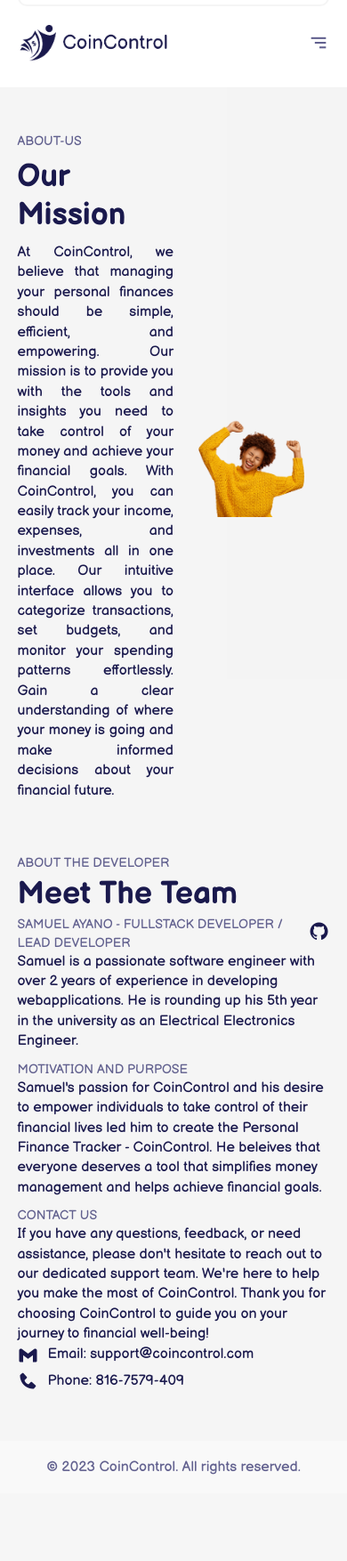
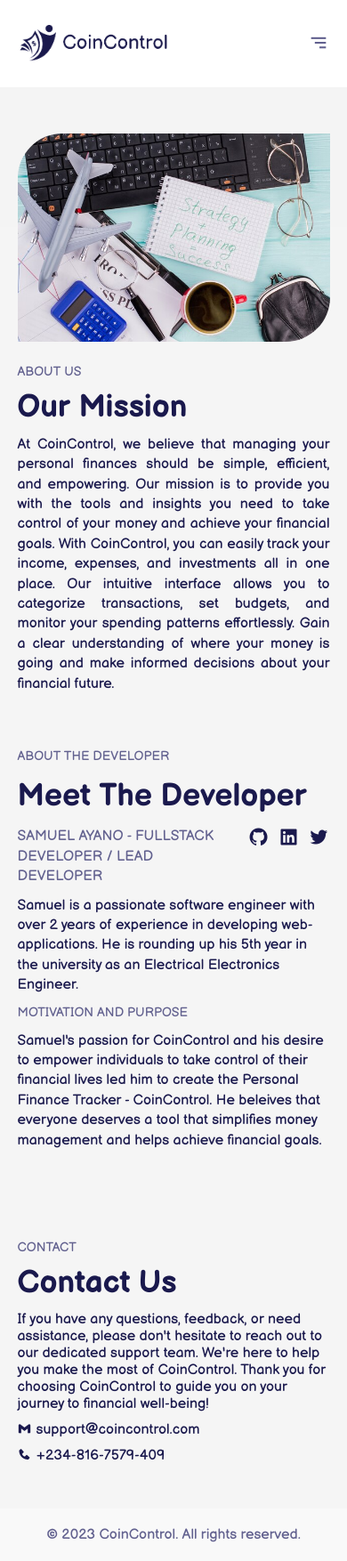
Before and after one commit to whalay/CoinControl, a Flask app: page /about in a window 390 px wide. Shown: the whole page at 89% size. Before the commit the page ends 1657 px from the top, so only its background shows below. Run offline with Flask 3, Linux system fonts and the light colour scheme.

Commit message:
updated about section

```diff
--- a/coincontrol/static/css/style.css
+++ b/coincontrol/static/css/style.css
@@ -372,8 +372,8 @@ section {
 
 .about-us .container{
     display: flex;
-    align-items: center;
-    justify-content: space-between;
+    justify-content: center;
+    gap: 20px;
 }
 .about-text{
     display: flex;
@@ -393,10 +393,10 @@ section {
 .about-bx img{
     width: 100%;
     height: auto;
+    border-radius: 50px 0;
 }
 .about-dev span{
     display: flex;
-    align-items: center;
     gap: 10px;
 }
 
@@ -415,7 +415,35 @@ section {
     font-size: 1rem;
     line-height: 1.4;
 }
+.about-dev .wrapper{
+    display: flex;
+    flex-direction: column;
+    gap: 10px;
+}
 
+.about-dev .wrapper p{
+    font-size: 1rem;
+}
+
+.contact-us .contact-text{
+    display: flex;
+    flex-direction: column;
+    gap: 10px;
+}
+
+.contact-text p{
+    font-size: 1rem;
+}
+
+.contact-text ul{
+   display: flex;
+   flex-direction: column;
+   gap: 10px;
+}
+.contact-text li{
+    display: inline-flex;
+    gap: 5px;
+}
 /* about section ends  */
 /* alert */
 .success{
@@ -515,7 +543,10 @@ footer .container p {
 
     }
 
-
+    .about-us .container {
+        flex-wrap: wrap;
+        flex-direction: column-reverse;
+    }
 
 }
 
@@ -592,6 +623,23 @@ footer .container p {
     footer .container p {
         font-size: 0.8rem;
     }
+
+    .about-text p{
+        font-size: 0.8rem;
+    }
+
+    .about-dev .wrapper p{
+        font-size: 0.8rem;
+    }
+
+    .contact-text p{
+        font-size: 0.8rem;
+    }
+
+    .ab {
+        display: flex;
+        flex-wrap: wrap;
+    }
 }
 @media (max-width:280px) {
     .features{
--- a/coincontrol/templates/about.html
+++ b/coincontrol/templates/about.html
@@ -5,7 +5,7 @@ content %}
 <section class="about-us" id="about-us">
   <div class="container">
     <div class="about-text">
-      <span>About-us</span>
+      <span>About us</span>
       <h2>Our mission</h2>
       <p>
         At CoinControl, we believe that managing your personal finances should
@@ -22,7 +22,7 @@ content %}
 
     <div class="about-bx" data-aos="zoom-in-up" data-aos-delay="300">
       <img
-        src="{{ url_for('static', filename='img/about-bg.png') }}"
+        src="{{ url_for('static', filename='img/about-bg.jpg') }}"
         alt="coincontrol-logo"
       />
     </div>
@@ -32,18 +32,26 @@ content %}
 <section class="about-dev">
   <div class="container">
     <div class="wrapper">
-      <span>About the Developer</span>
-      <h2>Meet the Team</h2>
-      <span
-        >Samuel Ayano - Fullstack developer / Lead Developer
-        <a href="https://github.com/onaya7"
-          ><i class="bx bxl-github" style="color: #1a194d"></i
-        ></a>
+      <span >About the Developer</span>
+      <h2>Meet the Developer</h2>
+      <span class="ab"
+        ><p>Samuel Ayano - Fullstack developer / Lead Developer</p>
+        <span>
+          <a href="https://github.com/onaya7"
+            ><i class="bx bxl-github" style="color: #1a194d"></i
+          ></a>
+          <a href="https://www.linkedin.com/in/samuel-ayano-1336bb247/"
+            ><i class="bx bxl-linkedin-square" style="color: #1a194d"></i
+          ></a>
+          <a href="https://twitter.com/dev_onaya"
+            ><i class="bx bxl-twitter" style="color: #1a194d"></i
+          ></a>
+        </span>
       </span>
 
       <p>
         Samuel is a passionate software engineer with over 2 years of experience
-        in developing webapplications. He is rounding up his 5th year in the
+        in developing web-applications. He is rounding up his 5th year in the
         university as an Electrical Electronics Engineer.
       </p>
     </div>
@@ -57,9 +65,14 @@ content %}
         that simplifies money management and helps achieve financial goals.
       </p>
     </div>
+  </div>
+</section>
 
-    <div class="wrapper">
-      <span>Contact Us</span>
+<section class="contact-us">
+  <div class="container">
+    <div class="contact-text">
+      <span>Contact</span>
+      <h2>Contact Us</h2>
       <p>
         If you have any questions, feedback, or need assistance, please don't
         hesitate to reach out to our dedicated support team. We're here to help
@@ -68,12 +81,12 @@ content %}
       </p>
       <ul>
         <li>
-          <i class="bx bxl-gmail" style="color: #1a194d"></i> Email:
-          support@coincontrol.com
+          <i class="bx bxl-gmail" style="color: #1a194d"></i>
+          <p>support@coincontrol.com</p>
         </li>
         <li>
-          <i class="bx bxs-phone" style="color: #1a194d"></i> Phone:
-          816-7579-409
+          <i class="bx bxs-phone" style="color: #1a194d"></i>
+          <p>+234-816-7579-409</p>
         </li>
       </ul>
     </div>
--- a/coincontrol/templates/base.html
+++ b/coincontrol/templates/base.html
@@ -38,8 +38,6 @@
         <ul class="navlist">
           <li><a href="#">How it works</a></li>
           <li><a href="{{ url_for('main.about')}}">About Us</a></li>
-          <li><a href="#benefit">Benefit</a></li>
-          <li><a href="#features">Features</a></li>
           <li><a href="#">FAQ</a></li>
           <li>
             <a href="{{ url_for('auth.login') }}" id="nav-login-btn">Login</a>
--- a/coincontrol/templates/home.html
+++ b/coincontrol/templates/home.html
@@ -8,7 +8,7 @@
             <div class="hero-txt">
                 <h1>Manage your finances <br> easily and more <br> efficiently.</h1>
                 <span>your convenience and comfort in managing <br>day to day finances</span>
-                <a href="#">Lets get started</a>
+                <a href="{{ url_for('auth.register') }}">Lets get started</a>
             </div>
 
             <div class="hero-bg" data-aos="zoom-in">
```
Also changed, not shown: coincontrol/static/img/about-bg.jpg (added).
